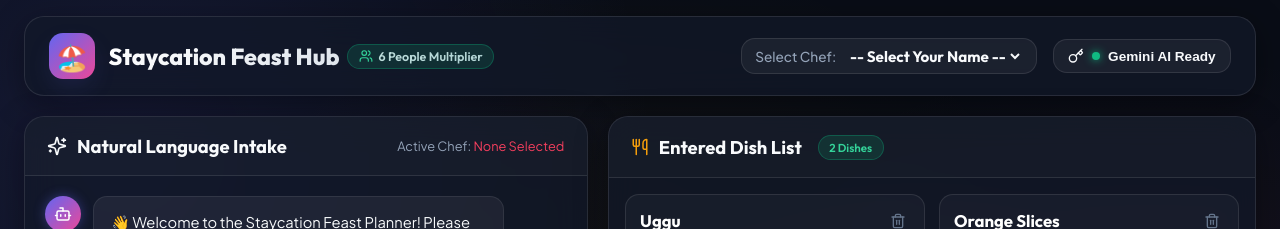
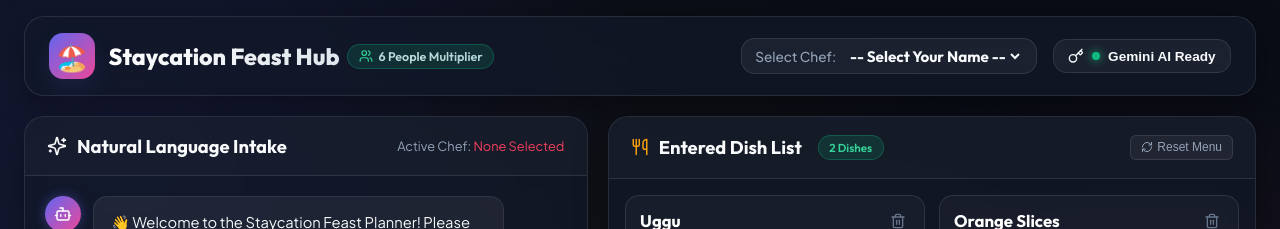
Before and after one commit to iadv/staycation-feast-planner, a React (Vite) app: page / in a window 1280 px wide. Shown: the top 229 px of the page. Built offline with nearby package versions, Linux system fonts and the light colour scheme.

Commit message:
Add localStorage persistence and fix single ingredient parsing (e.g. Salmon)

```diff
--- a/src/App.jsx
+++ b/src/App.jsx
@@ -1,11 +1,11 @@
-import React, { useState } from 'react';
+import React, { useState, useEffect } from 'react';
 import Header from './components/Header';
 import ChatIntake from './components/ChatIntake';
 import DishList from './components/DishList';
 import IngredientsAggregator from './components/IngredientsAggregator';
 import ApiKeyModal from './components/ApiKeyModal';
 
-// Initial dishes requested by user: ONLY Nynika's 2 items
+// Initial default dishes requested by user
 const INITIAL_NYNIKA_DISHES = [
   {
     id: 'nynika_1',
@@ -29,10 +29,32 @@ const INITIAL_NYNIKA_DISHES = [
 ];
 
 export default function App() {
-  // Start with no user selected by default as requested
   const [selectedUser, setSelectedUser] = useState('');
-  const [dishes, setDishes] = useState(INITIAL_NYNIKA_DISHES);
+
+  // LOCAL STORAGE PERSISTENCE
+  const [dishes, setDishes] = useState(() => {
+    try {
+      const saved = localStorage.getItem('staycation_dishes');
+      if (saved) {
+        const parsed = JSON.parse(saved);
+        if (Array.isArray(parsed)) return parsed;
+      }
+    } catch (e) {
+      console.error('Failed to load saved dishes:', e);
+    }
+    return INITIAL_NYNIKA_DISHES;
+  });
+
   const [isKeyModalOpen, setIsKeyModalOpen] = useState(false);
+
+  // Save to localStorage whenever dishes state updates
+  useEffect(() => {
+    try {
+      localStorage.setItem('staycation_dishes', JSON.stringify(dishes));
+    } catch (e) {
+      console.error('Failed to persist dishes:', e);
+    }
+  }, [dishes]);
 
   const handleAddDish = (newDish) => {
     setDishes((prev) => [newDish, ...prev]);
@@ -40,6 +62,12 @@ export default function App() {
 
   const handleDeleteDish = (id) => {
     setDishes((prev) => prev.filter((d) => d.id !== id));
+  };
+
+  const handleResetDishes = () => {
+    if (window.confirm('Reset menu back to initial Nynika dishes?')) {
+      setDishes(INITIAL_NYNIKA_DISHES);
+    }
   };
 
   return (
@@ -64,6 +92,7 @@ export default function App() {
           <DishList
             dishes={dishes}
             onDeleteDish={handleDeleteDish}
+            onResetDishes={handleResetDishes}
           />
           <IngredientsAggregator dishes={dishes} />
         </div>
--- a/src/components/DishList.jsx
+++ b/src/components/DishList.jsx
@@ -1,8 +1,8 @@
 import React from 'react';
-import { Utensils, Trash2, Flame, ChefHat, Sparkles } from 'lucide-react';
+import { Utensils, Trash2, Flame, ChefHat, RefreshCw } from 'lucide-react';
 import { CHEF_TITLES } from '../services/gemini';
 
-export default function DishList({ dishes, onDeleteDish, onLoadSampleMenu }) {
+export default function DishList({ dishes, onDeleteDish, onResetDishes }) {
   return (
     <div className="panel-card dish-section">
       <div className="panel-header">
@@ -13,6 +13,26 @@ export default function DishList({ dishes, onDeleteDish, onLoadSampleMenu }) {
             {dishes.length} {dishes.length === 1 ? 'Dish' : 'Dishes'}
           </span>
         </div>
+        {onResetDishes && (
+          <button
+            onClick={onResetDishes}
+            style={{
+              background: 'rgba(255, 255, 255, 0.05)',
+              border: '1px solid var(--border-color)',
+              color: 'var(--text-muted)',
+              fontSize: '0.75rem',
+              padding: '0.3rem 0.6rem',
+              borderRadius: '6px',
+              cursor: 'pointer',
+              display: 'flex',
+              alignItems: 'center',
+              gap: '0.3rem'
+            }}
+            title="Reset menu to default"
+          >
+            <RefreshCw size={12} /> Reset Menu
+          </button>
+        )}
       </div>
 
       {dishes.length === 0 ? (
--- a/src/services/gemini.js
+++ b/src/services/gemini.js
@@ -70,7 +70,7 @@ Extract the dish details from user natural language into a JSON object matching
   "mealType": "Breakfast | Lunch | Dinner | Snack | Dessert",
   "ingredients": [
     {
-      "name": "Ingredient Name (e.g. Rice, Lentils, Butter, Cheese)",
+      "name": "Ingredient Name (e.g. Salmon, Rice, Lentils, Butter, Lemon)",
       "category": "Produce | Dairy | Meat & Protein | Bakery | Pantry & Spices | Beverages"
     }
   ],
@@ -78,8 +78,9 @@ Extract the dish details from user natural language into a JSON object matching
 }
 
 IMPORTANT REQUIREMENTS:
-1. Do NOT include quantities or units in ingredients. Just clean ingredient names!
-2. Output ONLY valid JSON matching the schema. Do not output extra text outside JSON.
+1. Ensure at least 1 valid ingredient is included in the array! If user names a single dish like "Salmon", "Salmon" MUST be included as an ingredient in Meat & Protein category.
+2. Do NOT include quantities or units in ingredients. Just clean ingredient names!
+3. Output ONLY valid JSON matching the schema.
 `;
 
     const result = await model.generateContent([systemPrompt, userText]);
@@ -91,6 +92,14 @@ IMPORTANT REQUIREMENTS:
       .trim();
 
     const parsedData = JSON.parse(cleanedText);
+
+    // Fallback safeguard if AI returned 0 ingredients
+    if (!parsedData.ingredients || parsedData.ingredients.length === 0) {
+      parsedData.ingredients = [
+        { name: parsedData.dishName || 'Main Ingredient', category: detectCategory(parsedData.dishName) }
+      ];
+    }
+
     return {
       success: true,
       data: parsedData
@@ -101,18 +110,33 @@ IMPORTANT REQUIREMENTS:
   }
 }
 
+function detectCategory(name) {
+  const nLower = (name || '').toLowerCase();
+  if (nLower.includes('salmon') || nLower.includes('chicken') || nLower.includes('mutton') || nLower.includes('fish') || nLower.includes('egg') || nLower.includes('steak') || nLower.includes('prawn') || nLower.includes('shrimp')) {
+    return 'Meat & Protein';
+  } else if (nLower.includes('milk') || nLower.includes('curd') || nLower.includes('butter') || nLower.includes('cheese') || nLower.includes('cream') || nLower.includes('paneer')) {
+    return 'Dairy';
+  } else if (nLower.includes('tomato') || nLower.includes('onion') || nLower.includes('garlic') || nLower.includes('orange') || nLower.includes('lemon') || nLower.includes('lentil') || nLower.includes('rice') || nLower.includes('salad') || nLower.includes('veg')) {
+    return 'Produce';
+  } else if (nLower.includes('bread') || nLower.includes('naan') || nLower.includes('bun') || nLower.includes('roti') || nLower.includes('cake') || nLower.includes('pasta')) {
+    return 'Bakery';
+  } else if (nLower.includes('coke') || nLower.includes('soda') || nLower.includes('juice') || nLower.includes('water') || nLower.includes('wine') || nLower.includes('beer')) {
+    return 'Beverages';
+  }
+  return 'Pantry & Spices';
+}
+
 /**
  * Smart Fallback Parser when API Key is missing or call fails
  */
 function fallbackParseDish(userText, chefName) {
   const isSushmitha = chefName === 'Sushmitha';
-
   const lower = userText.toLowerCase();
 
   let mealType = 'Lunch';
   if (lower.includes('breakfast') || lower.includes('pancake') || lower.includes('egg') || lower.includes('uggu') || lower.includes('dosa')) {
     mealType = 'Breakfast';
-  } else if (lower.includes('dinner') || lower.includes('biryani') || lower.includes('curry') || lower.includes('pasta')) {
+  } else if (lower.includes('dinner') || lower.includes('biryani') || lower.includes('curry') || lower.includes('pasta') || lower.includes('salmon')) {
     mealType = 'Dinner';
   } else if (lower.includes('snack') || lower.includes('fries') || lower.includes('orange')) {
     mealType = 'Snack';
@@ -121,45 +145,40 @@ function fallbackParseDish(userText, chefName) {
   }
 
   // Extract dish name
-  let dishName = userText.split(',')[0].replace(/(making|cooking|add|want to make|dish|for dinner|for lunch)/gi, '').trim();
+  let dishName = userText
+    .split(/,|\n|with|and/)[0]
+    .replace(/(making|cooking|add|want to make|dish|for dinner|for lunch)/gi, '')
+    .trim();
+
   if (!dishName || dishName.length < 2) {
     dishName = `${chefName}'s Special Dish`;
   }
   dishName = dishName.charAt(0).toUpperCase() + dishName.slice(1);
 
-  // Extract ingredient names without quantities
+  // Extract ingredients
   const ingredients = [];
   const parts = userText.split(/,|\n|and/);
 
   parts.forEach(part => {
-    let name = part.replace(/\d+\s*(g|kg|ml|l|pcs|tbsp|tsp|cup|cups|grams|kilos)?/gi, '').replace(/(making|cooking|with|need|needs|requires|for 6|people)/gi, '').trim();
+    let name = part
+      .replace(/\d+\s*(g|kg|ml|l|pcs|tbsp|tsp|cup|cups|grams|kilos)?/gi, '')
+      .replace(/(making|cooking|with|need|needs|requires|for 6|people)/gi, '')
+      .trim();
 
-    if (name && name.length > 1 && !name.toLowerCase().includes(dishName.toLowerCase())) {
-      let category = 'Pantry & Spices';
-      const nLower = name.toLowerCase();
-      if (nLower.includes('chicken') || nLower.includes('mutton') || nLower.includes('fish') || nLower.includes('egg') || nLower.includes('paneer')) {
-        category = nLower.includes('paneer') ? 'Dairy' : 'Meat & Protein';
-      } else if (nLower.includes('milk') || nLower.includes('curd') || nLower.includes('butter') || nLower.includes('cheese') || nLower.includes('cream')) {
-        category = 'Dairy';
-      } else if (nLower.includes('tomato') || nLower.includes('onion') || nLower.includes('garlic') || nLower.includes('orange') || nLower.includes('lemon') || nLower.includes('lentil') || nLower.includes('rice')) {
-        category = 'Produce';
-      } else if (nLower.includes('bread') || nLower.includes('naan') || nLower.includes('bun') || nLower.includes('roti')) {
-        category = 'Bakery';
-      } else if (nLower.includes('coke') || nLower.includes('soda') || nLower.includes('juice') || nLower.includes('water')) {
-        category = 'Beverages';
-      }
-
+    if (name && name.length > 1) {
       ingredients.push({
         name: name.charAt(0).toUpperCase() + name.slice(1),
-        category
+        category: detectCategory(name)
       });
     }
   });
 
+  // Guarantee at least 1 ingredient exists (e.g. Salmon)
   if (ingredients.length === 0) {
-    ingredients.push(
-      { name: 'Fresh Ingredients & Spices', category: 'Pantry & Spices' }
-    );
+    ingredients.push({
+      name: dishName,
+      category: detectCategory(dishName)
+    });
   }
 
   const aiReplyMessage = isSushmitha
```
Also changed, not shown: 1 other file (tests, documents, lock files or other folders).
